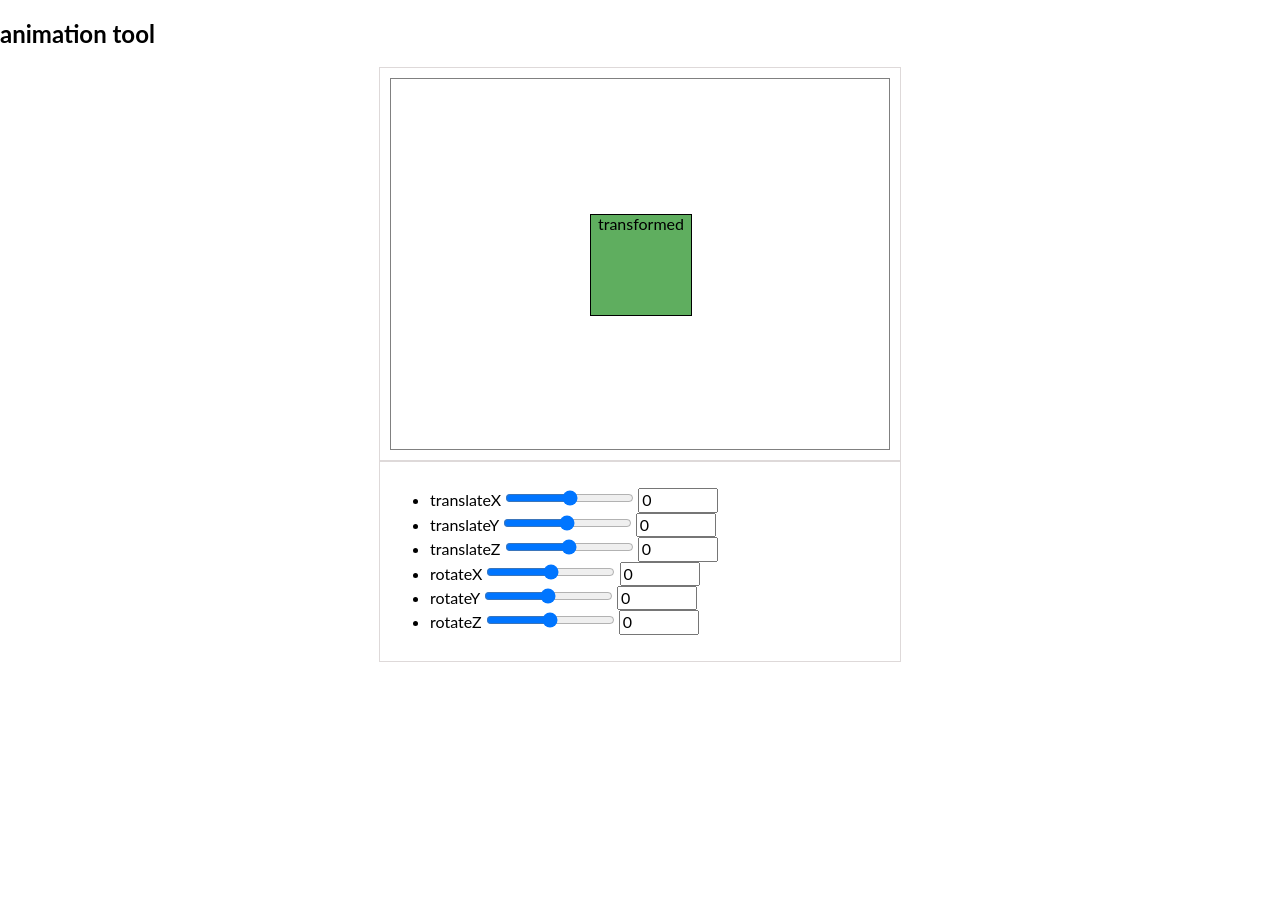
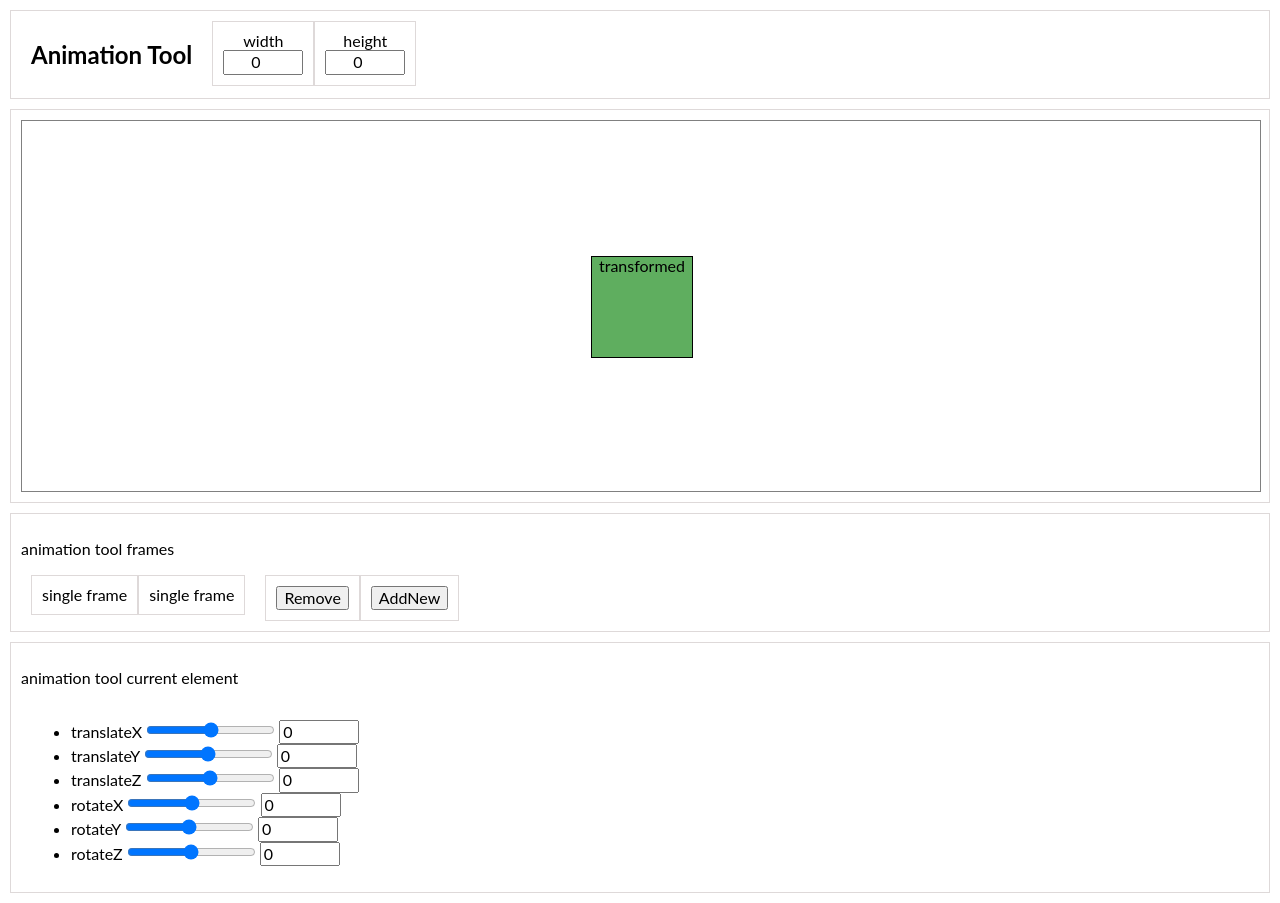
Before and after one commit to mikellow/animation-tool, a website: page app/index.html in a window 1280 px wide. Before the commit the page ends 820 px from the top, so only its background shows below. Drawn offline with nearby package versions, Linux system fonts and the light colour scheme.

Commit message:
tool-layout-aproach

```diff
--- a/app/index.html
+++ b/app/index.html
@@ -10,11 +10,126 @@
 </head>
 <body>
 
-<div class="slide full-page active">
-  <h2>animation tool</h2>
+<div class="wrapper" id="topMenu">
+  <div class="row">
+    <div class="col">
+      <h2>Animation Tool</h2>
+    </div>
+    <div class="display-tools col">
+        <form id="displayToolsForm">
+          <ul class="inline-list rows-labels">
+              <li>
+                  <label for="displayWidth">width</label>
+                  <input type="number" name="displayWidth" min="0" max="1920"/ value="0"
+                  data-property="displayWidth"
+                  data-unit="px">
+              </li>
+              <li>
+                  <label for="displayWidth">height</label>
+                  <input type="number" name="displayWidth" min="0" max="1080"/ value="0"
+                  data-property="displayWidth"
+                  data-unit="px">
+              </li>
+            </ul>
+          </form>
+    </div>
+  </div>
 </div>
 
-<div class="wrapper">
+<div class="wrapper" id="displayContainer">
+    <div class="display-box">
+        <div class="display-element" id="original">original</div>
+        <div class="display-element" id="transformed">transformed</div>
+    </div>
+</div>
+
+<div class="wrapper" id="animationToolsFrames">
+    <p>animation tool frames</p>
+    <div class="row">
+        <div class="col">
+          <ul id="framesList" class="inline-list">
+            <li class="active">single frame</li>
+            <li>single frame</li>
+          </ul>
+        </div>
+        <div class="col">
+          <ul id="framesListActions" class="inline-list">
+            <li><button>Remove</button></li>
+            <li><button>AddNew</button></li>
+          </ul>
+        </div>
+      </div>
+    </div>
+</div>
+
+<div class="wrapper" id="animationToolsCurrentElement">
+    <p>animation tool current element</p>
+    <div class="row">
+      <div class="col">
+        <form id="transformationsForm">
+            <ul>
+                <li>
+                    <label for="translateX">translateX</label>
+                    <input type="range" name="translateX" min="-170" max="170"/ default="0"
+                    data-property="translateX"
+                    data-unit="px">
+                    <input type="number" name="translateX" min="-170" max="170"/ value="0"
+                    data-property="translateX"
+                    data-unit="px">
+                </li>
+                <li>
+                    <label for="translateY">translateY</label>
+                    <input type="range" name="translateY" min="-170" max="170"/ default="0"
+                    data-property="translateY"
+                    data-unit="px">
+                    <input type="number" name="translateY" min="-170" max="170"/ value="0"
+                    data-property="translateY"
+                    data-unit="px">
+                </li>
+                <li>
+                    <label for="translateZ">translateZ</label>
+                    <input type="range" name="translateZ" min="-170" max="170"/ default="0"
+                    data-property="translateZ"
+                    data-unit="px">
+                    <input type="number" name="translateZ" min="-170" max="170"/ value="0"
+                    data-property="translateZ"
+                    data-unit="px">
+                </li>
+                <li>
+                    <label for="rotateX">rotateX</label>
+                    <input type="range" name="rotateX" min="-180" max="180"/ default="0"
+                    data-property="rotateX"
+                    data-unit="deg">
+                    <input type="number" name="rotateX" min="-180" max="180"/ value="0"
+                    data-property="rotateX"
+                    data-unit="deg">
+                </li>
+                <li>
+                    <label for="rotateY">rotateY</label>
+                    <input type="range" name="rotateY" min="-180" max="180"/ default="0"
+                    data-property="rotateY"
+                    data-unit="deg">
+                    <input type="number" name="rotateY" min="-180" max="180"/ value="0"
+                    data-property="rotateY"
+                    data-unit="deg">
+                </li>
+                <li>
+                    <label for="rotateZ">rotateZ</label>
+                    <input type="range" name="rotateZ" min="-180" max="180"/ default="0"
+                    data-property="rotateZ"
+                    data-unit="deg">
+                    <input type="number" name="rotateZ" min="-180" max="180"/ value="0"
+                    data-property="rotateZ"
+                    data-unit="deg">
+                </li>
+            </ul>
+        </form>
+      </div>
+
+    </div>
+</div>
+
+<!-- <div class="wrapper">
     <div class="display-box">
         <div class="rectangle" id="original">original</div>
         <div class="rectangle" id="transformed">transformed</div>
@@ -81,7 +196,7 @@
         </ul>
     </form>
     </div>
-</div>
+</div> -->
 
 <script src="js/animation-tool-base.js"></script>
 <script src="js/animation-tool.js"></script>
--- a/sass/animation-tool.scss
+++ b/sass/animation-tool.scss
@@ -1,6 +1,7 @@
+$grey-border-color: #ded9d9;
 html,body {
     width: 100%;
-    height:100%;
+    height: auto;
     font-family: 'Lato', sans-serif;
     position: relative;
 }
@@ -8,14 +9,50 @@ html,body {
     display: block;
     margin: 10px;
     padding: 10px;
-    border: 1px solid #ded9d9;
+    border: 1px solid $grey-border-color;
 }
 
-.wrapper {
+.row {
     display: flex;
-    max-width: 500px;
-    margin: 0 auto;
+
+    .col {
+        display: inline-block;
+        box-sizing: border-box;
+        padding: 0 10px;
+    }
 }
+
+ul.inline-list {
+    list-style: none;
+    margin: 0;
+    padding: 0;
+    display: flex;
+
+    li {
+        display: flex;
+        flex-direction: row;
+        text-align: center;
+        justify-content: center;
+        padding: 10px;
+        border: 1px solid $grey-border-color;
+
+        input {
+            text-align: center;
+        }
+    }
+}
+
+ul.rows-labels {
+    li {
+        display: flex;
+        flex-direction: column;
+        input {
+            text-align: center;
+        }
+    }
+}
+
+
 .display-box {
     display: flex;
     justify-content: space-around;
@@ -28,7 +65,8 @@ html,body {
     -webkit-transform-style: preserve-3d;
    -webkit-perspective: 1000;
 }
-.rectangle {
+
+.display-element {
     position: absolute;
     top: calc(50% - 50px);
     left:calc(50% - 50px);
--- a/sass/variables.scss
+++ b/sass/variables.scss
@@ -10,8 +10,6 @@ $white: white;
 $regular-item-z-index: 100;
 $top-menu-z-index : 999;
 $ask-us-form-z-index : 800;
-
-
 
 /* desktop values */
 $section-content-max-width: 900px;
```
Also changed, not shown: app/assets/css/animation-tool.css, app/assets/css/animation-tool.min.css, 1 other file.
